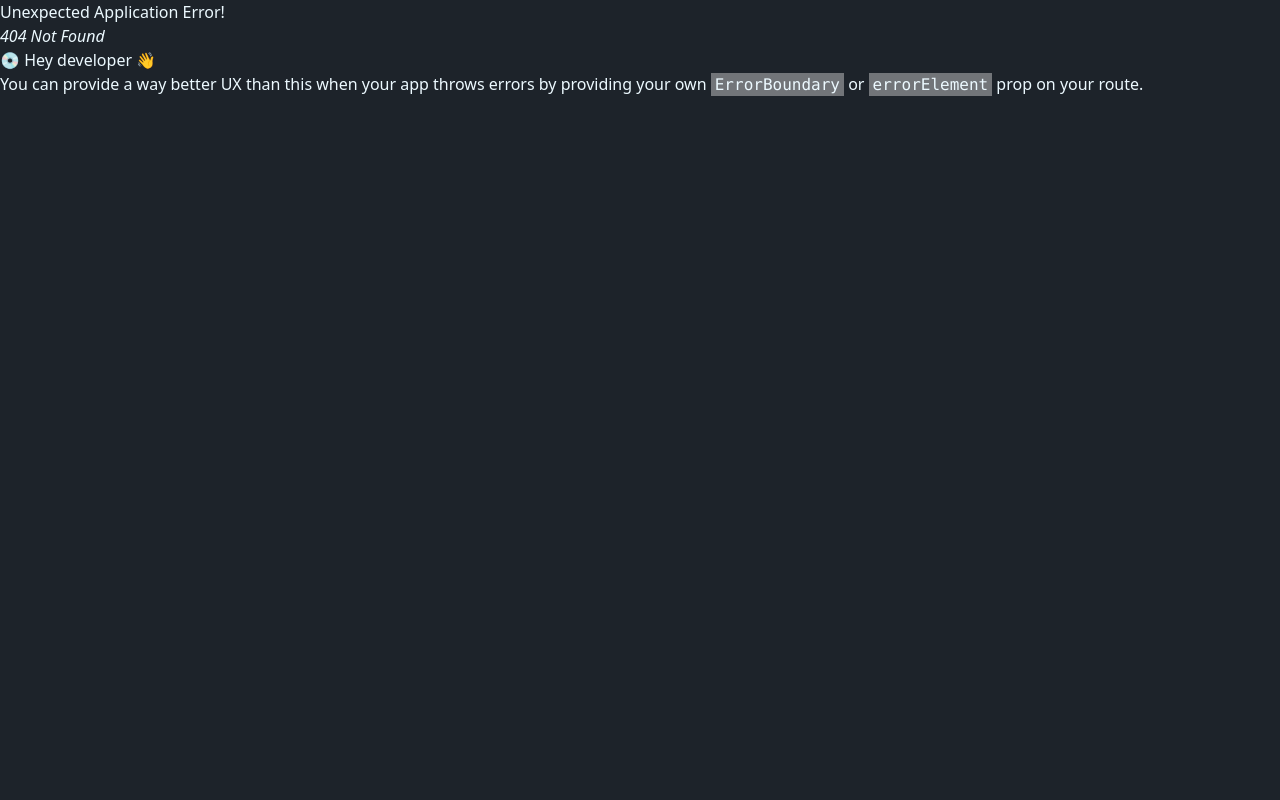
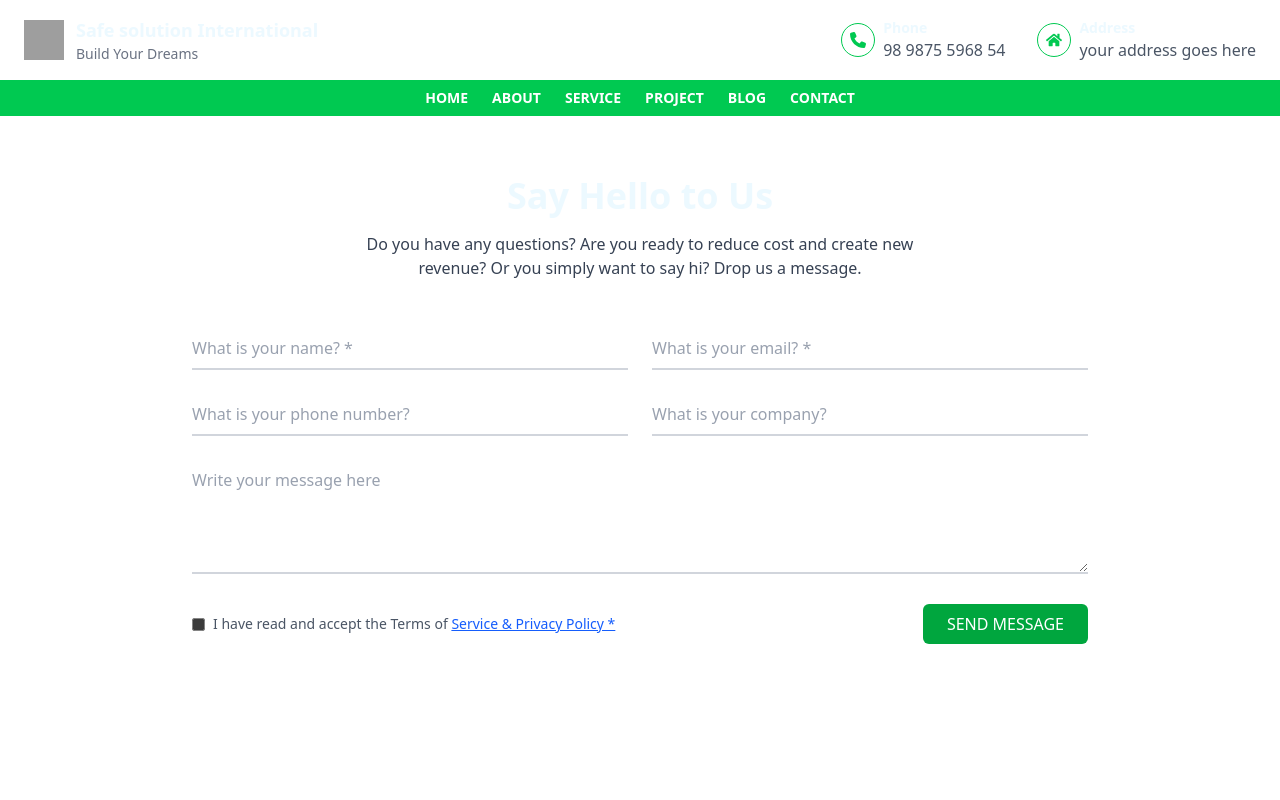
Before and after one commit to AbuAhamedRafi/Safe-Solution-International, a React (Vite) app: page /contact in a window 1280 px wide. Before the commit this address had no page. Shown: the top 800 px of the page. Built offline with nearby package versions, Linux system fonts and the light colour scheme; grey boxes are pictures that could not be loaded.

Commit message:
contact page

```diff
--- /dev/null
+++ b/src/Pages/ContactPage/ContactPage.jsx
@@ -0,0 +1,148 @@
+import { useState } from "react";
+
+const ContactPage = () => {
+  const [formData, setFormData] = useState({
+    name: "",
+    email: "",
+    phone: "",
+    company: "",
+    message: "",
+    terms: false,
+  });
+
+  const [errors, setErrors] = useState({});
+
+  const handleChange = (e) => {
+    const { name, value, type, checked } = e.target;
+    setFormData({
+      ...formData,
+      [name]: type === "checkbox" ? checked : value,
+    });
+  };
+
+  const validate = () => {
+    const newErrors = {};
+    if (!formData.name) newErrors.name = "Name is required";
+    if (!formData.email) {
+      newErrors.email = "Email is required";
+    } else if (!/^\S+@\S+\.\S+$/.test(formData.email)) {
+      newErrors.email = "Enter a valid email";
+    }
+    if (!formData.message) newErrors.message = "Message is required";
+    if (!formData.terms) newErrors.terms = "You must accept the terms";
+    return newErrors;
+  };
+
+  const handleSubmit = (e) => {
+    e.preventDefault();
+    const validationErrors = validate();
+    setErrors(validationErrors);
+    if (Object.keys(validationErrors).length === 0) {
+      alert("Message sent successfully!");
+      console.log("Form Submitted:", formData);
+      setFormData({
+        name: "",
+        email: "",
+        phone: "",
+        company: "",
+        message: "",
+        terms: false,
+      });
+    }
+  };
+
+  return (
+    <div className="min-h-screen bg-white px-6 py-16 flex flex-col items-center">
+      <h2 className="text-4xl font-bold text-center mb-4">Say Hello to Us</h2>
+      <p className="text-center max-w-xl mb-12 text-gray-700">
+        Do you have any questions? Are you ready to reduce cost and create new revenue? Or you simply want to say hi? Drop us a message.
+      </p>
+
+      <form
+        onSubmit={handleSubmit}
+        className="w-full max-w-4xl grid grid-cols-1 md:grid-cols-2 gap-6"
+      >
+        {[
+          { name: "name", label: "What is your name? *", type: "text" },
+          { name: "email", label: "What is your email? *", type: "email" },
+          { name: "phone", label: "What is your phone number?", type: "text" },
+          { name: "company", label: "What is your company?", type: "text" },
+        ].map((field) => (
+          <div key={field.name} className="relative">
+            <input
+              type={field.type}
+              name={field.name}
+              id={field.name}
+              value={formData[field.name]}
+              onChange={handleChange}
+              placeholder=" "
+              className={`peer w-full border-b-2 py-2 text-gray-700 placeholder-transparent focus:outline-none ${
+                errors[field.name] ? "border-red-500" : "border-gray-300 focus:border-green-500"
+              }`}
+            />
+            <label
+              htmlFor={field.name}
+              className="absolute left-0 -top-3.5 text-gray-500 text-sm transition-all peer-placeholder-shown:top-2 peer-placeholder-shown:text-base peer-placeholder-shown:text-gray-400 peer-focus:-top-3.5 peer-focus:text-sm peer-focus:text-green-600"
+            >
+              {field.label}
+            </label>
+            {errors[field.name] && (
+              <p className="text-red-500 text-sm mt-1">{errors[field.name]}</p>
+            )}
+          </div>
+        ))}
+
+        {/* Message */}
+        <div className="col-span-1 md:col-span-2 relative">
+          <textarea
+            name="message"
+            id="message"
+            rows="4"
+            value={formData.message}
+            onChange={handleChange}
+            placeholder=" "
+            className={`peer w-full border-b-2 py-2 text-gray-700 placeholder-transparent focus:outline-none ${
+              errors.message ? "border-red-500" : "border-gray-300 focus:border-green-500"
+            }`}
+          ></textarea>
+          <label
+            htmlFor="message"
+            className="absolute left-0 -top-3.5 text-gray-500 text-sm transition-all peer-placeholder-shown:top-2 peer-placeholder-shown:text-base peer-placeholder-shown:text-gray-400 peer-focus:-top-3.5 peer-focus:text-sm peer-focus:text-green-600"
+          >
+            Write your message here
+          </label>
+          {errors.message && <p className="text-red-500 text-sm mt-1">{errors.message}</p>}
+        </div>
+
+        {/* Checkbox and Submit */}
+        <div className="col-span-1 md:col-span-2 flex flex-col md:flex-row items-start md:items-center justify-between gap-4">
+          <label className="flex items-start text-sm text-gray-600 space-x-2">
+            <input
+              type="checkbox"
+              name="terms"
+              checked={formData.terms}
+              onChange={handleChange}
+              className="mt-1"
+            />
+            <span>
+              I have read and accept the Terms of{" "}
+              <a href="#" className="text-blue-600 underline">
+                Service & Privacy Policy *
+              </a>
+            </span>
+          </label>
+          {errors.terms && <p className="text-red-500 text-sm mt-1">{errors.terms}</p>}
+
+          <button
+            type="submit"
+            className="mt-2 md:mt-0 bg-green-600 text-white px-6 py-2 rounded-md hover:bg-green-700 transition-colors"
+          >
+            SEND MESSAGE
+          </button>
+        </div>
+      </form>
+    </div>
+  );
+};
+
+export default ContactPage;
--- a/src/Routers/Router.jsx
+++ b/src/Routers/Router.jsx
@@ -7,6 +7,7 @@ import Projects from "../Pages/Project/Projects";
 import ProjectDetails from "../Pages/Project/ProjectDetails";
 import Blog from "../Pages/Blog/Blog";
 import BlogDetails from "../Pages/Blog/BlogDetails";
+import ContactPage from "../Pages/ContactPage/ContactPage";
 const router = createBrowserRouter([
   {
     path: "/",
@@ -40,6 +41,10 @@ const router = createBrowserRouter([
         path: "/blog_details",
         element: <BlogDetails />,
       },
+      {
+        path: "/contact",
+        element: <ContactPage />,
+      },
     ],
   },
 ]);
```
